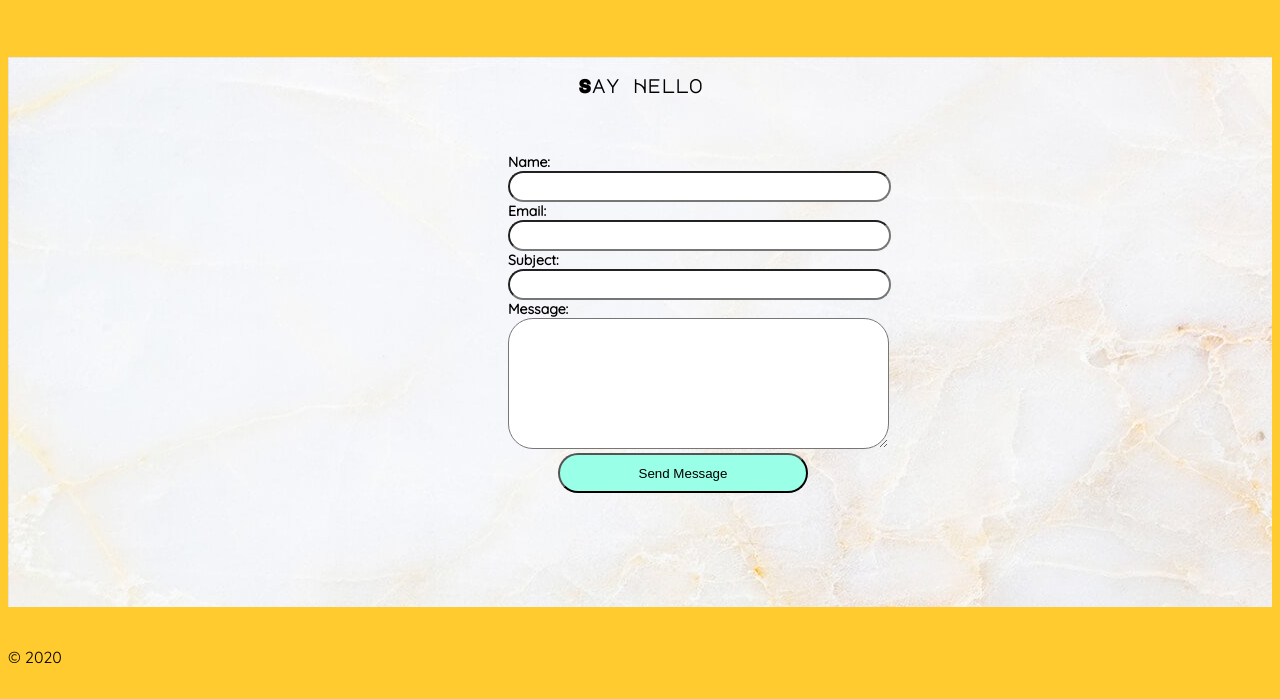
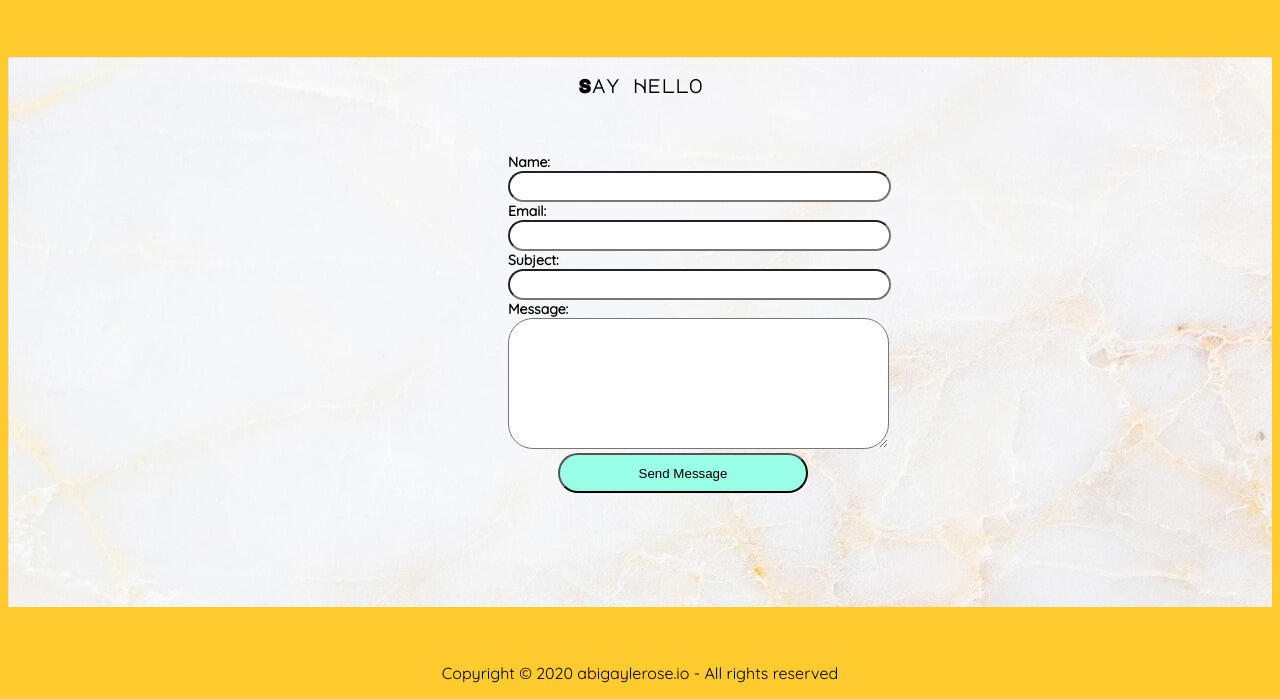
Before and after one commit to abigaylerose03/abigaylerose.io, a website: page index.html in a window 1280 px wide. Shown: the part 2644-3343 px from the top of the page. Before the commit the page ends 3319 px from the top, so only its background shows below. Drawn offline with nearby package versions, Linux system fonts and the light colour scheme.

Commit message:
aligned footer

```diff
--- a/css/main.css
+++ b/css/main.css
@@ -620,4 +620,7 @@ html {
     display: block;
 }
 
-footer { font-family: 'Quicksand', sans; }
+footer {
+    font-family: 'Quicksand', sans;
+    text-align: center;
+}
--- a/index.html
+++ b/index.html
@@ -275,7 +275,8 @@
 
     </div>
 
-        <footer>&copy; 2020
+        <footer>
+            <p>Copyright © 2020 abigaylerose.io - All rights reserved</p>
         </footer>
 
         <script
```
